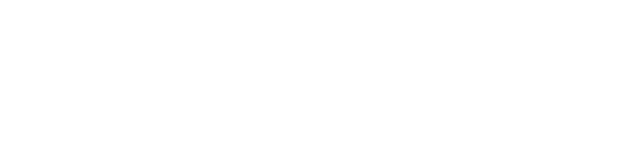
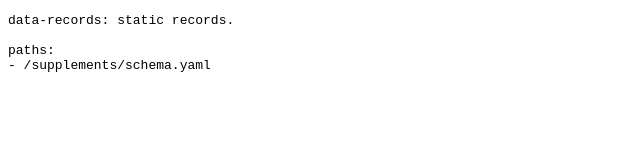
Before and after one commit to fionhua/data-records, a plain HTML site: page index.html in a window 1280 px wide. Shown: the whole page, without its empty margins (0-640 px from the left). Drawn offline with Linux system fonts and the light colour scheme.

Commit message:
Update index.html

```diff
--- a/index.html
+++ b/index.html
@@ -3,7 +3,14 @@
 <head>
   <meta charset="utf-8">
   <title>data-records</title>
+  <meta name="robots" content="index,follow">
 </head>
 <body>
+<pre>
+data-records: static records.
+
+paths:
+- /supplements/schema.yaml
+</pre>
 </body>
 </html>
```
